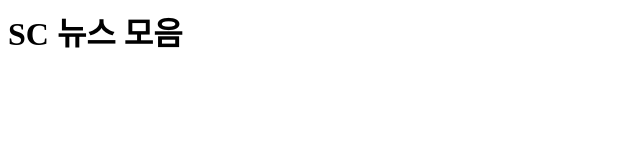
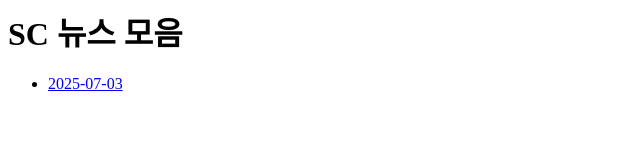
Before and after one commit to Soohyungbaik/SC-daily-news, a plain HTML site: page index.html in a window 1280 px wide. Shown: the whole page, without its empty margins (0-640 px from the left). Drawn offline with Linux system fonts and the light colour scheme.

Commit message:
Update index.html

```diff
--- a/index.html
+++ b/index.html
@@ -6,6 +6,7 @@
   <body>
     <h1>SC 뉴스 모음</h1>
     <ul>
+      <li><a href="daily_html/2025-07-03.html">2025-07-03</a></li>
     </ul>
   </body>
 </html>
```
